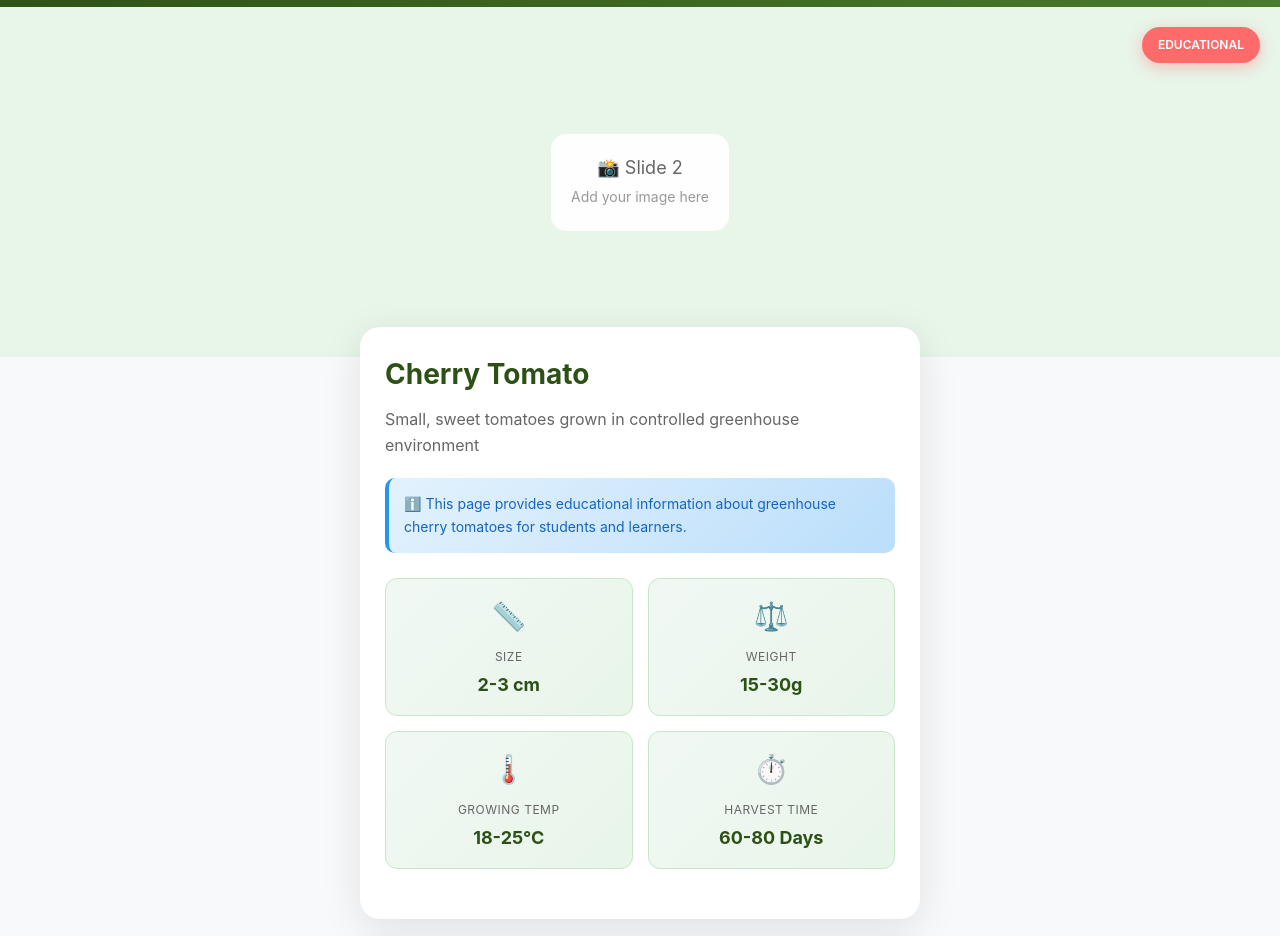
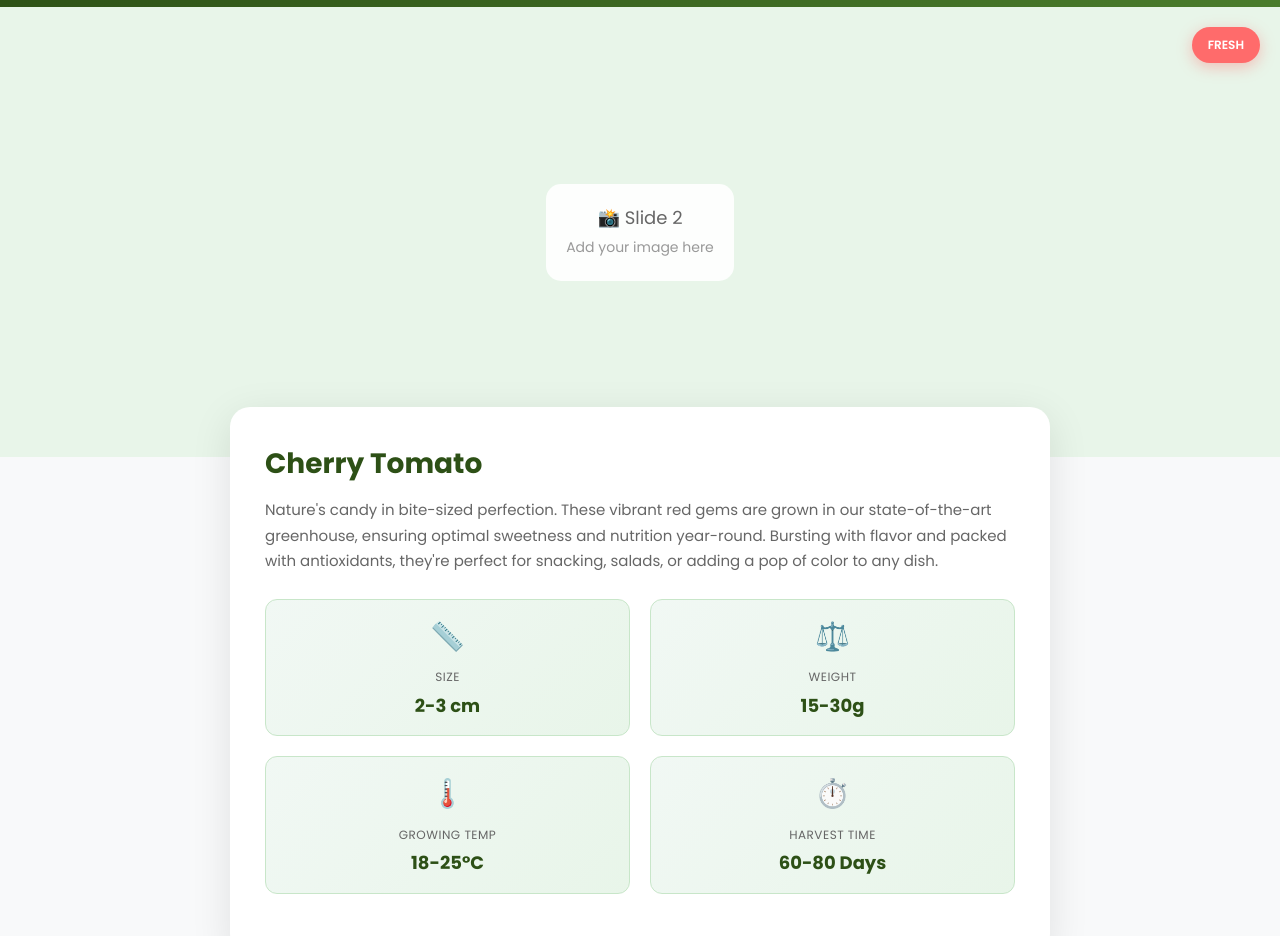
Before and after one commit to sai-darshan-k/Tomato_QR, a plain HTML site: page index.html in a window 1280 px wide. Shown: the part 71-1007 px from the top of the page. Drawn offline with Linux system fonts and the light colour scheme.

Commit message:
Update index.html

```diff
--- a/index.html
+++ b/index.html
@@ -5,6 +5,8 @@
     <meta name="viewport" content="width=device-width, initial-scale=1.0">
     <title>Green House Cherry Tomato - Information</title>
     <style>
+        @import url('https://fonts.googleapis.com/css2?family=Poppins:wght@300;400;500;600;700&display=swap');
+
         * {
             margin: 0;
             padding: 0;
@@ -12,7 +14,7 @@
         }
 
         body {
-            font-family: -apple-system, BlinkMacSystemFont, 'Segoe UI', Roboto, Oxygen, Ubuntu, Cantarell, sans-serif;
+            font-family: 'Poppins', -apple-system, BlinkMacSystemFont, 'Segoe UI', Roboto, Oxygen, Ubuntu, Cantarell, sans-serif;
             background: #f8f9fa;
             color: #333;
             line-height: 1.6;
@@ -108,7 +110,7 @@
         }
 
         .container {
-            max-width: 600px;
+            max-width: 900px;
             margin: 0 auto;
             padding: 0;
         }
@@ -132,23 +134,14 @@
 
         .product-subtitle {
             color: #666;
-            font-size: 16px;
+            font-size: 15px;
             margin-bottom: 20px;
-        }
-
-        .info-badge {
-            background: linear-gradient(135deg, #e3f2fd 0%, #bbdefb 100%);
-            border-left: 4px solid #2196f3;
-            padding: 15px;
-            border-radius: 10px;
-            margin-bottom: 20px;
-            font-size: 14px;
-            color: #1565c0;
+            line-height: 1.7;
         }
 
         .specs-grid {
             display: grid;
-            grid-template-columns: 1fr 1fr;
+            grid-template-columns: repeat(2, 1fr);
             gap: 15px;
             margin: 25px 0;
         }
@@ -297,18 +290,53 @@
             }
 
             .specs-grid {
-                grid-template-columns: 1fr;
+                grid-template-columns: repeat(2, 1fr);
+            }
+
+            .section {
+                margin: 15px;
+                padding: 20px;
+            }
+
+            .cta-button {
+                width: calc(100% - 30px);
+                margin: 20px 15px 40px;
+            }
+        }
+
+        @media (min-width: 768px) {
+            .slider-container {
+                height: 450px;
+            }
+
+            .product-info {
+                margin: -50px 40px 30px;
+                padding: 35px;
+            }
+
+            .section {
+                margin: 30px 40px;
+                padding: 30px;
+            }
+
+            .specs-grid {
+                gap: 20px;
+            }
+
+            .cta-button {
+                width: calc(100% - 80px);
+                margin: 30px 40px 50px;
             }
         }
     </style>
 </head>
 <body>
     <div class="header">
-        <h1>🍅 Greenhouse Cherry Tomato Info</h1>
+        <h1>🍅 Greenhouse Cherry Tomato</h1>
     </div>
 
     <div class="slider-container">
-        <div class="badge">EDUCATIONAL</div>
+        <div class="badge">FRESH</div>
         <div class="slider" id="slider">
             <div class="slide">
                 <div class="slide-placeholder">
@@ -339,11 +367,7 @@
     <div class="container">
         <div class="product-info">
             <h2 class="product-title">Cherry Tomato</h2>
-            <p class="product-subtitle">Small, sweet tomatoes grown in controlled greenhouse environment</p>
-
-            <div class="info-badge">
-                ℹ️ This page provides educational information about greenhouse cherry tomatoes for students and learners.
-            </div>
+            <p class="product-subtitle">Nature's candy in bite-sized perfection. These vibrant red gems are grown in our state-of-the-art greenhouse, ensuring optimal sweetness and nutrition year-round. Bursting with flavor and packed with antioxidants, they're perfect for snacking, salads, or adding a pop of color to any dish.</p>
 
             <div class="specs-grid">
                 <div class="spec-card">
```
